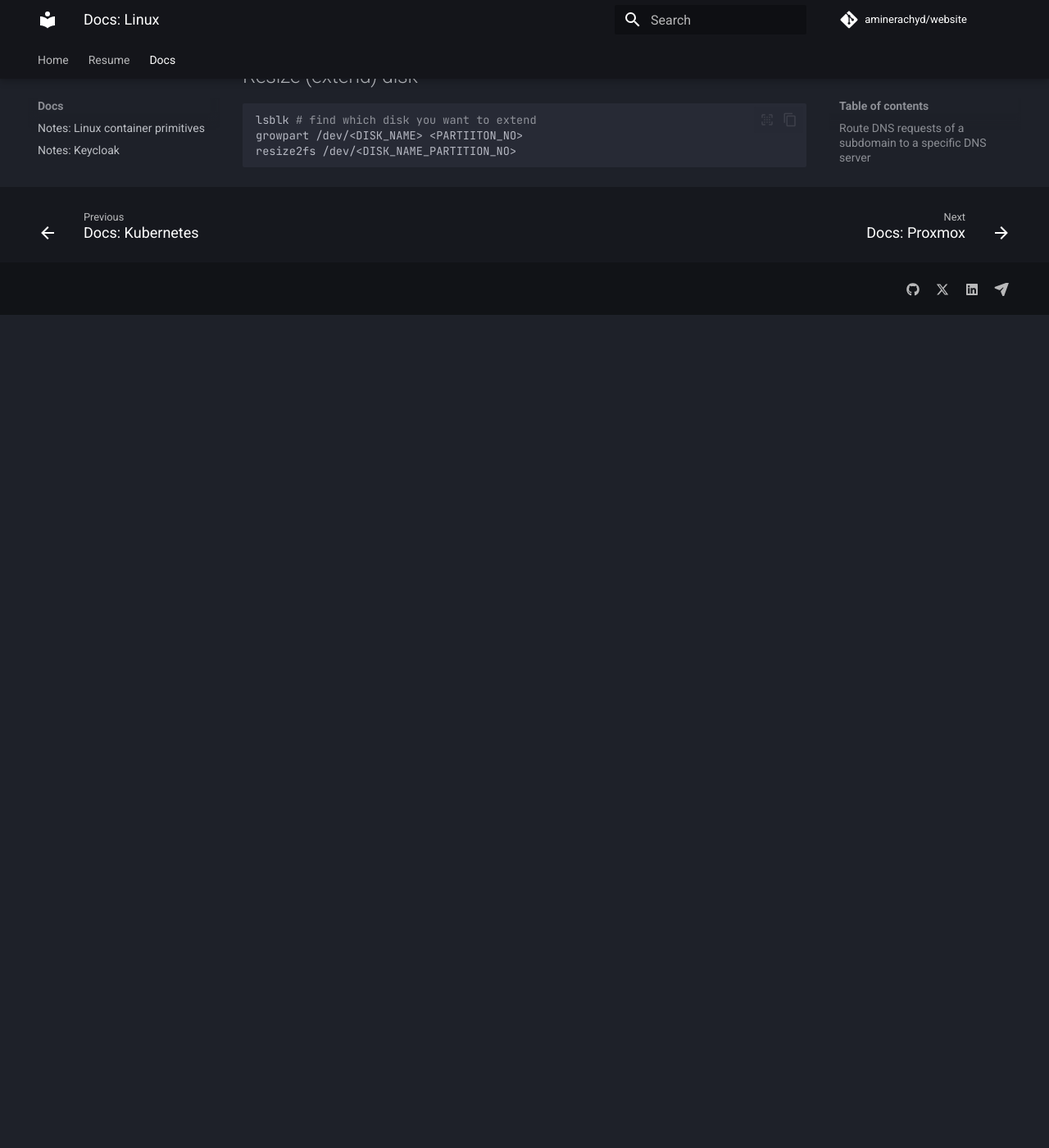
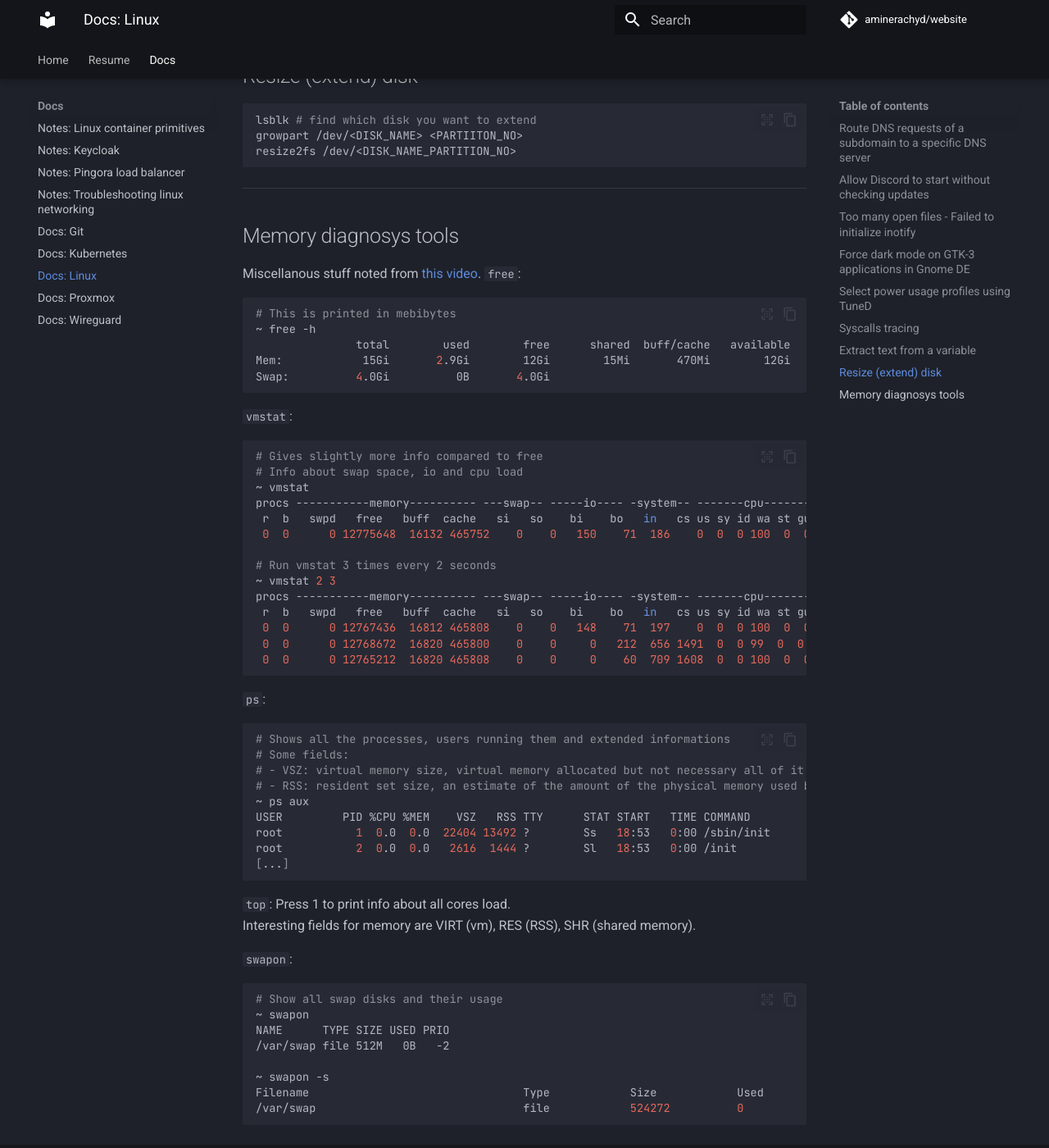
Before and after one commit to aminerachyd/website, an MkDocs documentation site: the page built from docs/Docs/linux.md, in a window 1280 px wide and 1400 px high, scrolled down 2401 px. Shown: the whole window at 82% size. Built offline with MkDocs 1.6.1 and Material for MkDocs 9.7.7, drawn with Linux system fonts in a browser that asks for light colours; comment, search, counter and statistics services are not loaded; before the commit the page ends 2785 px from its top, so only the background shows below that.

Commit message:
update docs

````diff
--- a/docs/Docs/linux.md
+++ b/docs/Docs/linux.md
@@ -88,3 +88,63 @@
 growpart /dev/<DISK_NAME> <PARTIITON_NO>
 resize2fs /dev/<DISK_NAME_PARTITION_NO>
 ```
+
+---
+## Memory diagnosys tools
+
+Miscellanous stuff noted from [this video](https://www.youtube.com/watch?v=HdM04UBNcgE).
+`free`:
+```bash
+# This is printed in mebibytes
+~ free -h
+               total        used        free      shared  buff/cache   available
+Mem:            15Gi       2.9Gi        12Gi        15Mi       470Mi        12Gi
+Swap:          4.0Gi          0B       4.0Gi
+```
+
+`vmstat`:
+```bash
+# Gives slightly more info compared to free
+# Info about swap space, io and cpu load
+~ vmstat
+procs -----------memory---------- ---swap-- -----io---- -system-- -------cpu-------
+ r  b   swpd   free   buff  cache   si   so    bi    bo   in   cs us sy id wa st gu
+ 0  0      0 12775648  16132 465752    0    0   150    71  186    0  0  0 100  0  0  0
+
+# Run vmstat 3 times every 2 seconds
+~ vmstat 2 3
+procs -----------memory---------- ---swap-- -----io---- -system-- -------cpu-------
+ r  b   swpd   free   buff  cache   si   so    bi    bo   in   cs us sy id wa st gu
+ 0  0      0 12767436  16812 465808    0    0   148    71  197    0  0  0 100  0  0  0
+ 0  0      0 12768672  16820 465800    0    0     0   212  656 1491  0  0 99  0  0  0
+ 0  0      0 12765212  16820 465808    0    0     0    60  709 1608  0  0 100  0  0  0
+```
+
+`ps`:
+```bash
+# Shows all the processes, users running them and extended informations
+# Some fields:
+# - VSZ: virtual memory size, virtual memory allocated but not necessary all of it is used
+# - RSS: resident set size, an estimate of the amount of the physical memory used by a process. This is an estimate as shared libraries are counted for each process, even though they may be loaded only once.
+~ ps aux
+USER         PID %CPU %MEM    VSZ   RSS TTY      STAT START   TIME COMMAND
+root           1  0.0  0.0  22404 13492 ?        Ss   18:53   0:00 /sbin/init
+root           2  0.0  0.0   2616  1444 ?        Sl   18:53   0:00 /init
+[...]
+```
+
+`top`:
+Press 1 to print info about all cores load.
+Interesting fields for memory are VIRT (vm), RES (RSS), SHR (shared memory).
+
+`swapon`:
+```bash
+# Show all swap disks and their usage
+~ swapon
+NAME      TYPE SIZE USED PRIO
+/var/swap file 512M   0B   -2
+
+~ swapon -s
+Filename                                Type            Size            Used            Priority
+/var/swap                               file            524272          0               -2
+```
````
